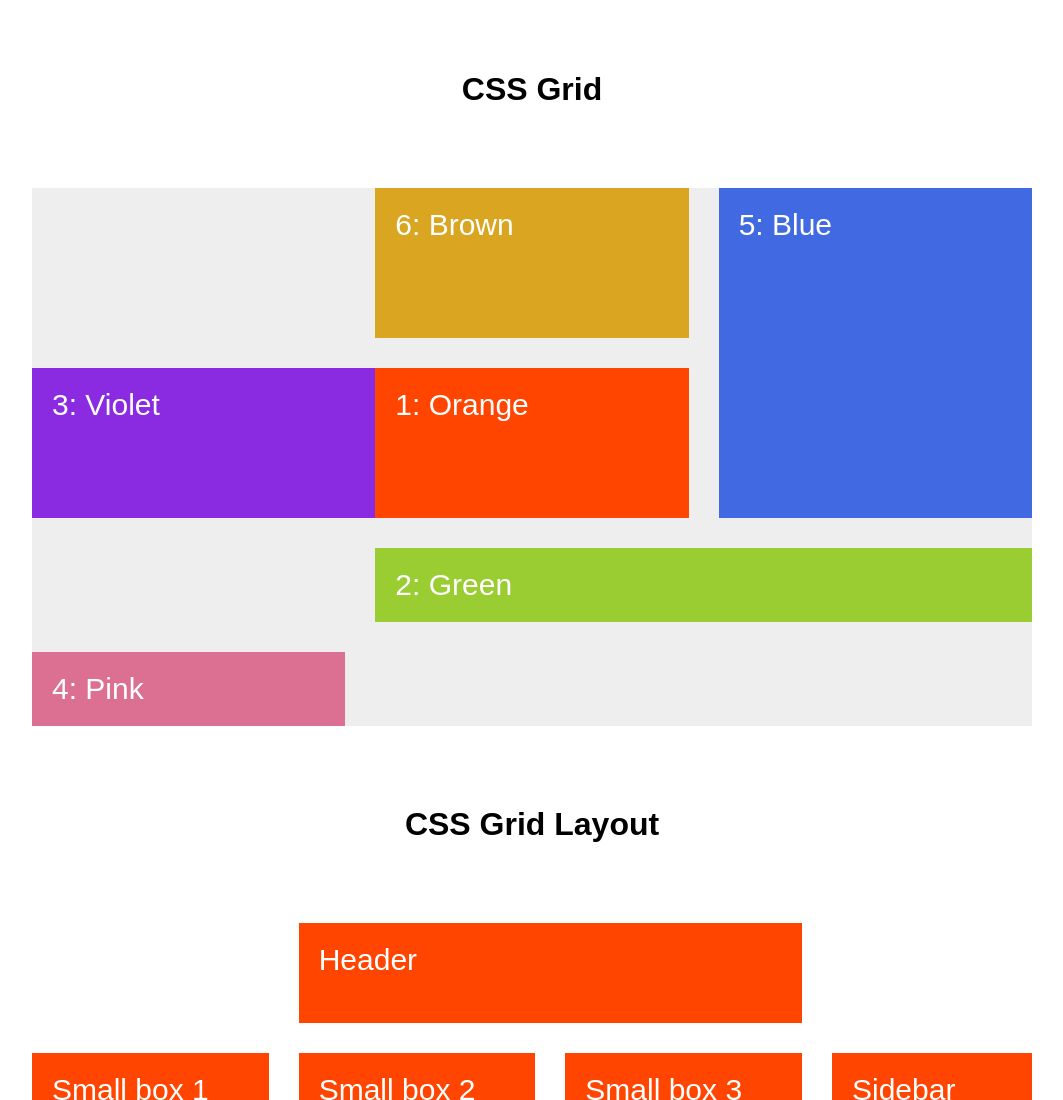
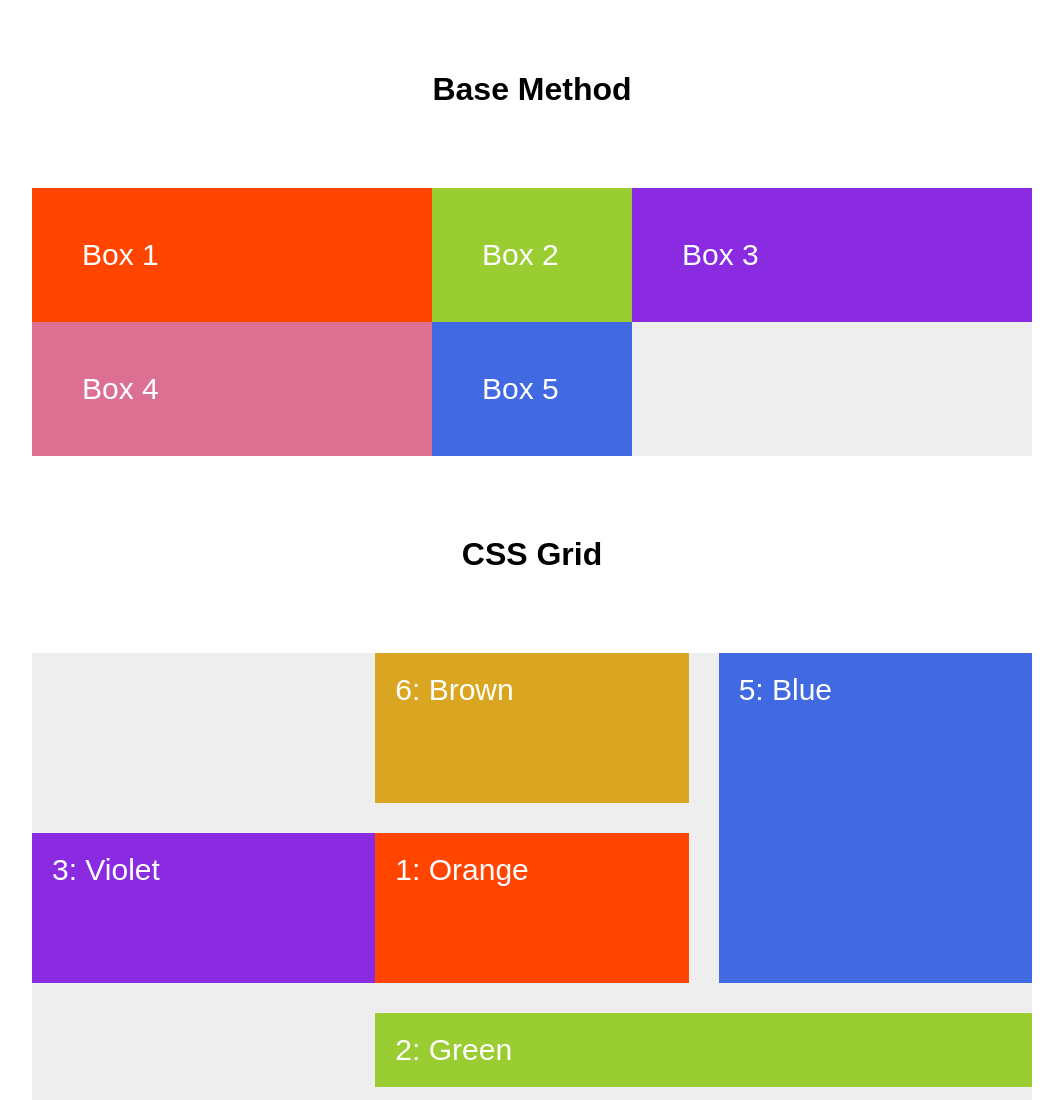
Before and after one commit to ngkangting/CSS-Grid, a website: page index.html in a window 1280 px wide. Shown: the top 1100 px of the page, without its empty margins (108-1171 px from the left). Drawn offline with Linux system fonts and the light colour scheme.

Commit message:
Update commit

```diff
--- a/index.html
+++ b/index.html
@@ -10,10 +10,19 @@
     </head>
     <body>
 
+        <h1 class="center">Base Method</h1>
+        <!-- Base Method -->
+        <div class="base">
+            <div class="box box--1">Box 1</div>
+            <div class="box box--2">Box 2</div>
+            <div class="box box--3">Box 3</div>
+            <div class="box box--4">Box 4</div>
+            <div class="box box--5">Box 5</div>
+        </div>
 
 
         <h1 class="center">CSS Grid</h1>
-
+        <!-- CSS Grid -->
         <div class="container">
             <div class="item item--1">1: Orange</div>
             <div class="item item--2">2: Green</div>
@@ -24,7 +33,7 @@
         </div>
 
         <h1 class="center">CSS Grid Layout</h1>
-
+        <!-- CSS Grid Layout -->
         <div class="challenge">
             <div class="header">Header</div>
             <div class="small-box-1">Small box 1</div>
--- a/sass/main.scss
+++ b/sass/main.scss
@@ -12,6 +12,57 @@
 
 
 
+
+// Base Method
+.base {
+    background-color: #eee;
+    width: 1000px;
+    margin: 30px auto;
+
+    display: grid;
+    grid-template-columns: 2fr 1fr 2fr;
+    grid-gap:0;
+
+    & > * {
+        padding: 50px;
+        font-size: 30px;
+        font-family: sans-serif;
+        color: white;
+    }
+}
+
+.box {
+    &--1 {
+        background-color: orangered;
+    }
+
+    &--2 {
+        background-color: yellowgreen;
+    }
+
+    &--3 {
+        background-color: blueviolet;
+    }
+
+    &--4 {
+        background-color: palevioletred;
+    }
+
+    &--5 {
+        background-color: royalblue;
+    }
+}
+
+
+
+
+
+
+
+
+
+
+// CSS Grid
 .container {
     background-color: #eee;
     width: 1000px;
@@ -86,6 +137,7 @@
         grid-column: 2 / 3;
     }
 }
+
 
 
 
```
Also changed, not shown: README.md, css/style.css.
